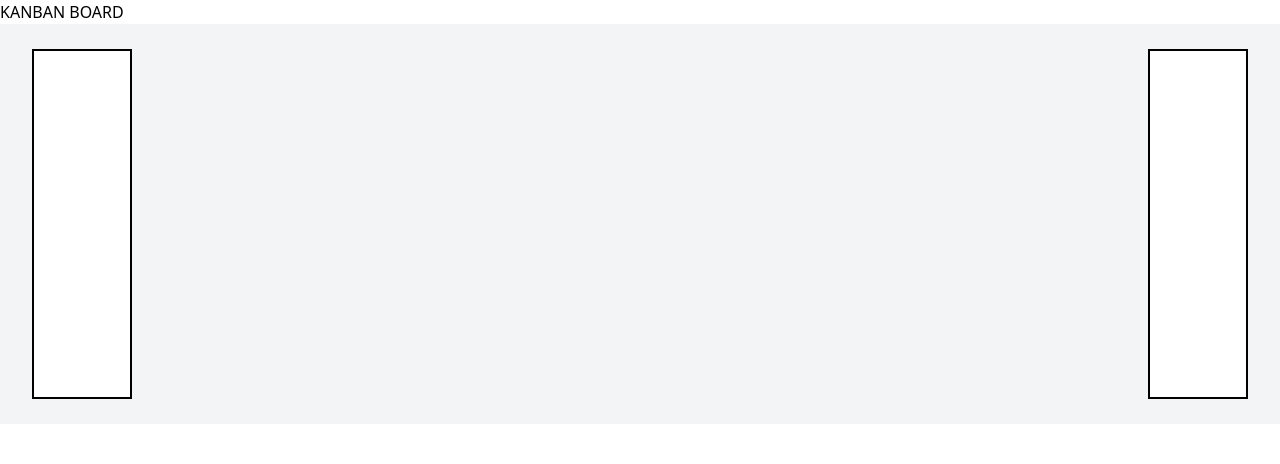
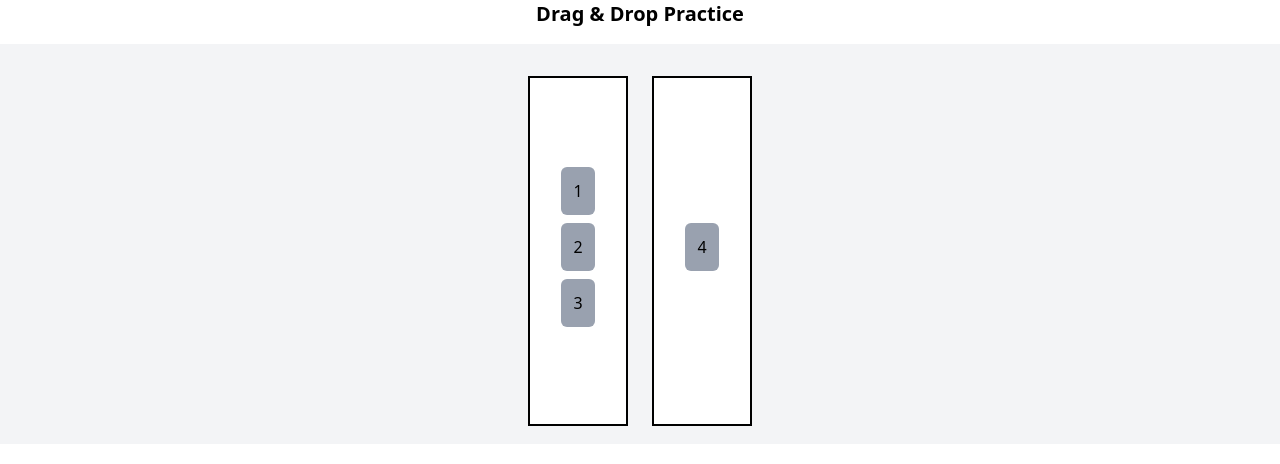
Before and after one commit to enithebest/Wep_Projekt, a SvelteKit app: page / in a window 1280 px wide. Shown: the top 464 px of the page. Built offline with nearby package versions, Linux system fonts and the light colour scheme.

Commit message:
Initial setup with basic layout and two simple lists

```diff
--- a/src/routes/+page.svelte
+++ b/src/routes/+page.svelte
@@ -1,13 +1,20 @@
 <script>
+	let listA = [1, 2, 3];
+	let listB = [4];
+</script>
 
-</script>
-<h1>
-    KANBAN BOARD
-</h1>
-<main class="w-full p-8 bg-gray-100 h-[400px] flex justify-between items-center">
-        <section class="h-[350px] w-[100px] bg-white border-2 border-black flex flex-col items-center justify-center">
-        </section>
-    <section  class="h-[350px] w-[100px] bg-white border-2 border-black flex flex-col items-center justify-center">
-    </section>
+<h1 class="text-center text-xl font-semibold mb-4">Drag & Drop Practice</h1>
 
+<main class="flex justify-center gap-6 p-8 bg-gray-100 h-[400px]">
+	<section class="h-[350px] w-[100px] bg-white border-2 border-black flex flex-col items-center justify-center">
+		{#each listA as item}
+			<article class="p-3 bg-gray-400 rounded-md mb-2">{item}</article>
+		{/each}
+	</section>
+
+	<section class="h-[350px] w-[100px] bg-white border-2 border-black flex flex-col items-center justify-center">
+		{#each listB as item}
+			<article class="p-3 bg-gray-400 rounded-md mb-2">{item}</article>
+		{/each}
+	</section>
 </main>
```
